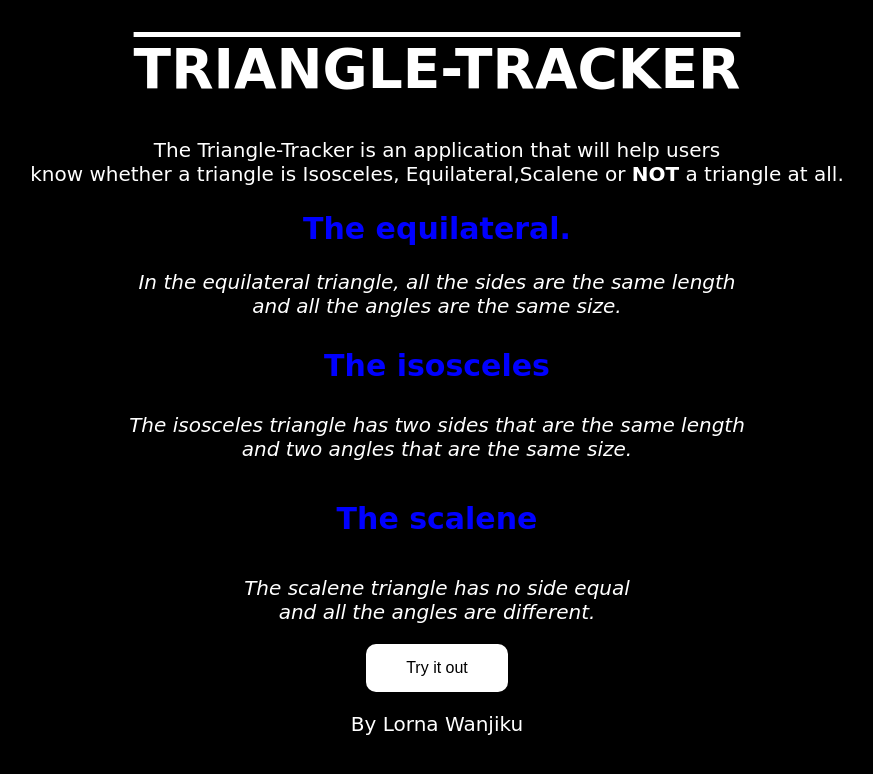
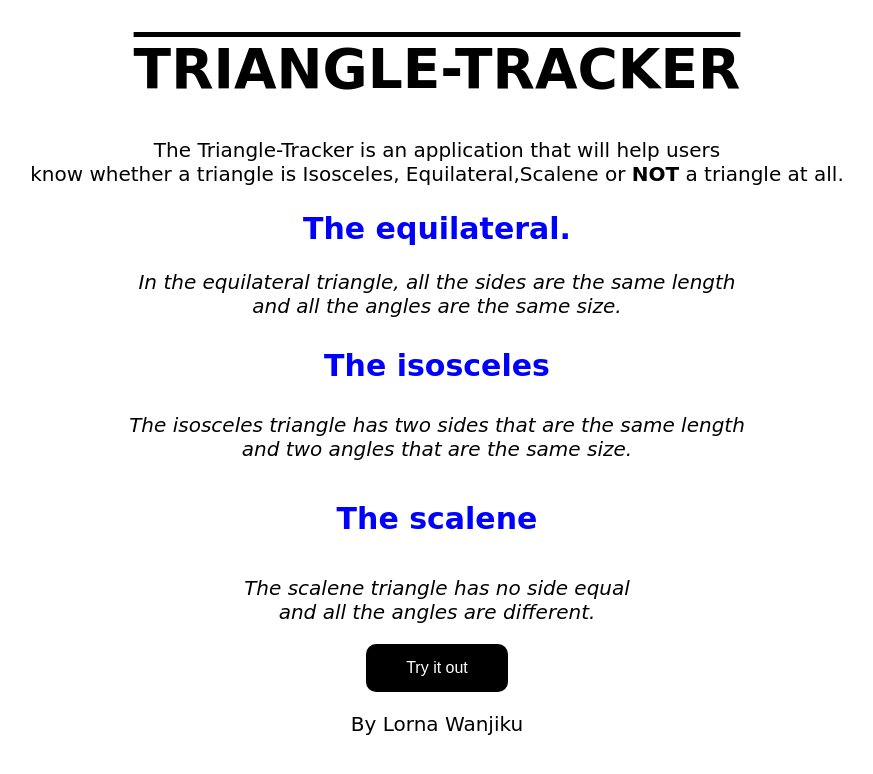
Before and after one commit to wanjikuciku/trangle-tracker, a plain HTML site: page index.html in a window 1280 px wide. Shown: the whole page, without its empty margins (203-1076 px from the left). Drawn offline with Linux system fonts and the light colour scheme; a web font is replaced by a local one.

Commit message:
change background color and text

```diff
--- a/styles.css
+++ b/styles.css
@@ -1,8 +1,8 @@
 body{
-   background-color: black;
+   background-color: white;
    font-family: 'Fruktur', cursive;
    font-size: 20px;
-   color: white;
+   color: black;
 }
 h1{
   text-align: center;
@@ -30,8 +30,8 @@ p{
     text-align: center;
 }
 button{
-  background-color: white;
-  color: black;
+  background-color: black;
+  color: white;
   border: none;
   padding: 15px 40px;
   text-align: center;
```
